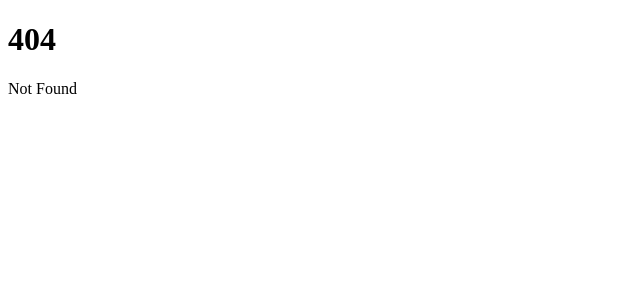
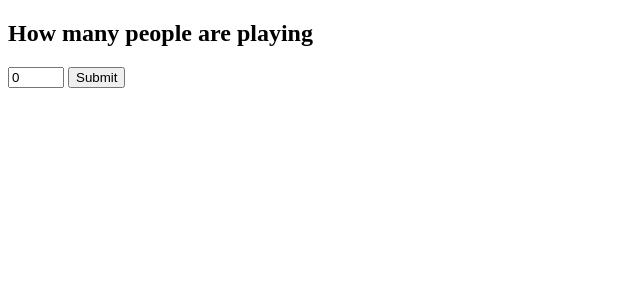
Before and after one commit to dsmith39/dice-game, a SvelteKit app: page /player-select in a window 1280 px wide. Before the commit this address had no page. Shown: the top 300 px of the page, without its empty margins (0-640 px from the left). Built offline with nearby package versions, Linux system fonts and the light colour scheme.

Commit message:
created a store for data

```diff
--- a/src/routes/+page.svelte
+++ b/src/routes/+page.svelte
@@ -1,2 +1,3 @@
-<h1>Welcome to SvelteKit</h1>
-<p>Visit <a href="https://kit.svelte.dev">kit.svelte.dev</a> to read the documentation</p>
+<h1>The<br />Dice<br />Game</h1>
+
+<a href="/player-select">Start Game</a>
--- /dev/null
+++ b/src/routes/player-select/+page.svelte
@@ -0,0 +1,17 @@
+<script>
+	// @ts-nocheck
+
+	import { playerNum } from '../../stores.js';
+
+	let selectedPlayers = $playerNum;
+
+	function handleSubmit(event) {
+		playerNum.set(selectedPlayers);
+	}
+</script>
+
+<h2>How many people are playing</h2>
+<form action="/setup-players" on:submit={handleSubmit}>
+	<input type="number" min="1" max="10" bind:value={selectedPlayers} />
+	<button type="submit">Submit</button>
+</form>
--- /dev/null
+++ b/src/stores.js
@@ -0,0 +1,3 @@
+import { writable } from 'svelte/store';
+
+export const playerNum = writable(0);
```
Also changed, not shown: src/routes/setup-players/+page.svelte (added, +9 -0 lines).
